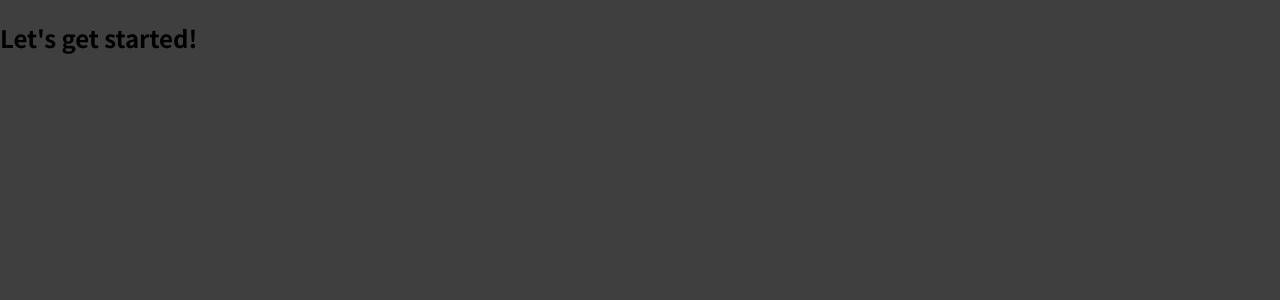
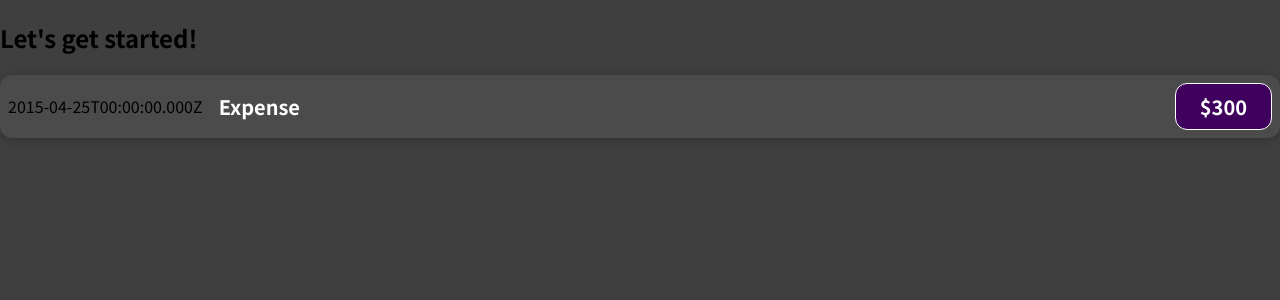
Before and after one commit to DLittlefield81/expensetracker, a JavaScript app: page / in a window 1280 px wide. Shown: the top 300 px of the page. Built offline with nearby package versions, Linux system fonts and the light colour scheme.

Commit message:
expenseItem created

```diff
--- a/src/App.js
+++ b/src/App.js
@@ -1,7 +1,9 @@
+import ExpenseItem from "./components/ExpenseItem";
 function App() {
   return (
     <div>
       <h2>Let's get started!</h2>
+      <ExpenseItem></ExpenseItem>
     </div>
   );
 }
--- /dev/null
+++ b/src/components/ExpenseItem.css
@@ -0,0 +1,56 @@
+.expense-item {
+    display: flex;
+    justify-content: space-between;
+    align-items: center;
+    box-shadow: 0 2px 8px rgba(0, 0, 0, 0.25);
+    padding: 0.5rem;
+    margin: 1rem 0;
+    border-radius: 12px;
+    background-color: #4b4b4b;
+}
+
+.expense-item__description {
+    display: flex;
+    flex-direction: column;
+    gap: 1rem;
+    align-items: flex-end;
+    flex-flow: column-reverse;
+    justify-content: flex-start;
+    flex: 1;
+}
+
+.expense-item h2 {
+    color: #3a3a3a;
+    font-size: 1rem;
+    flex: 1;
+    margin: 0 1rem;
+    color: white;
+}
+
+.expense-item__price {
+    font-size: 1rem;
+    font-weight: bold;
+    color: white;
+    background-color: #40005d;
+    border: 1px solid white;
+    padding: 0.5rem;
+    border-radius: 12px;
+}
+
+@media (min-width: 580px) {
+    .expense-item__description {
+        flex-direction: row;
+        align-items: center;
+        justify-content: flex-start;
+        flex: 1;
+    }
+
+    .expense-item__description h2 {
+        font-size: 1.25rem;
+    }
+
+    .expense-item__price {
+        font-size: 1.25rem;
+        padding: 0.5rem 1.5rem;
+    }
+}
--- a/src/components/ExpenseItem.js
+++ b/src/components/ExpenseItem.js
@@ -1,8 +1,19 @@
-import React from 'react'
+import './ExpenseItem.css'
 
-const ExpenseItem = () => {
+function ExpenseItem()  {
+    const expenseDate = new Date(2015, 3, 25);
+    const expenseTitle = 'Expense';
+    const expenseAmount = 300.00;
+
   return (
-    <div>ExpenseItem</div>
+      <div className='expense-item'>
+          <div>{expenseDate.toISOString()}</div>
+          <div className='expense-item__description'>
+              <h2>{expenseTitle}</h2>
+          </div>
+          <div className='expense-item__price'>${expenseAmount}</div>
+
+    </div>
   )
 }
 
```
Also changed, not shown: 2 other files (tests, documents, lock files or other folders).
